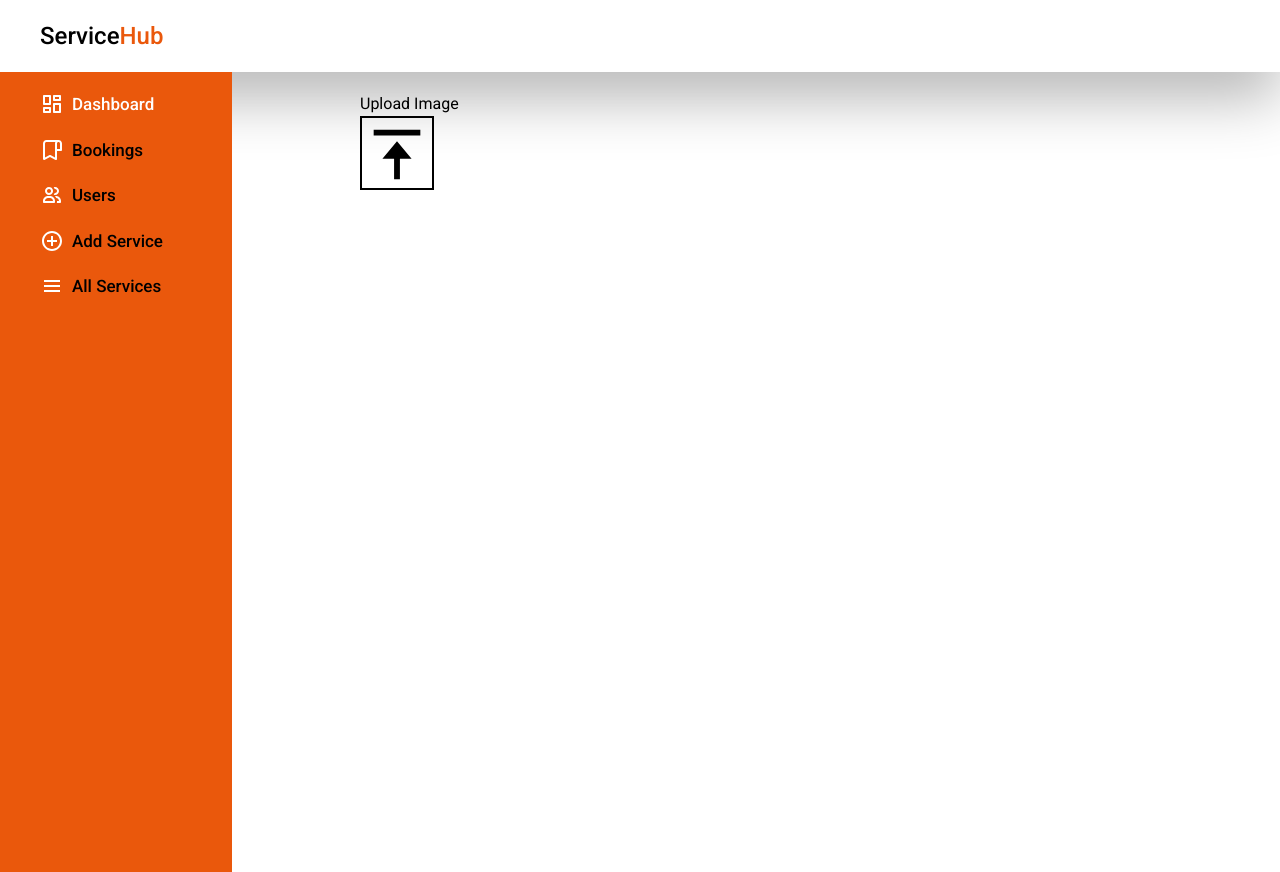
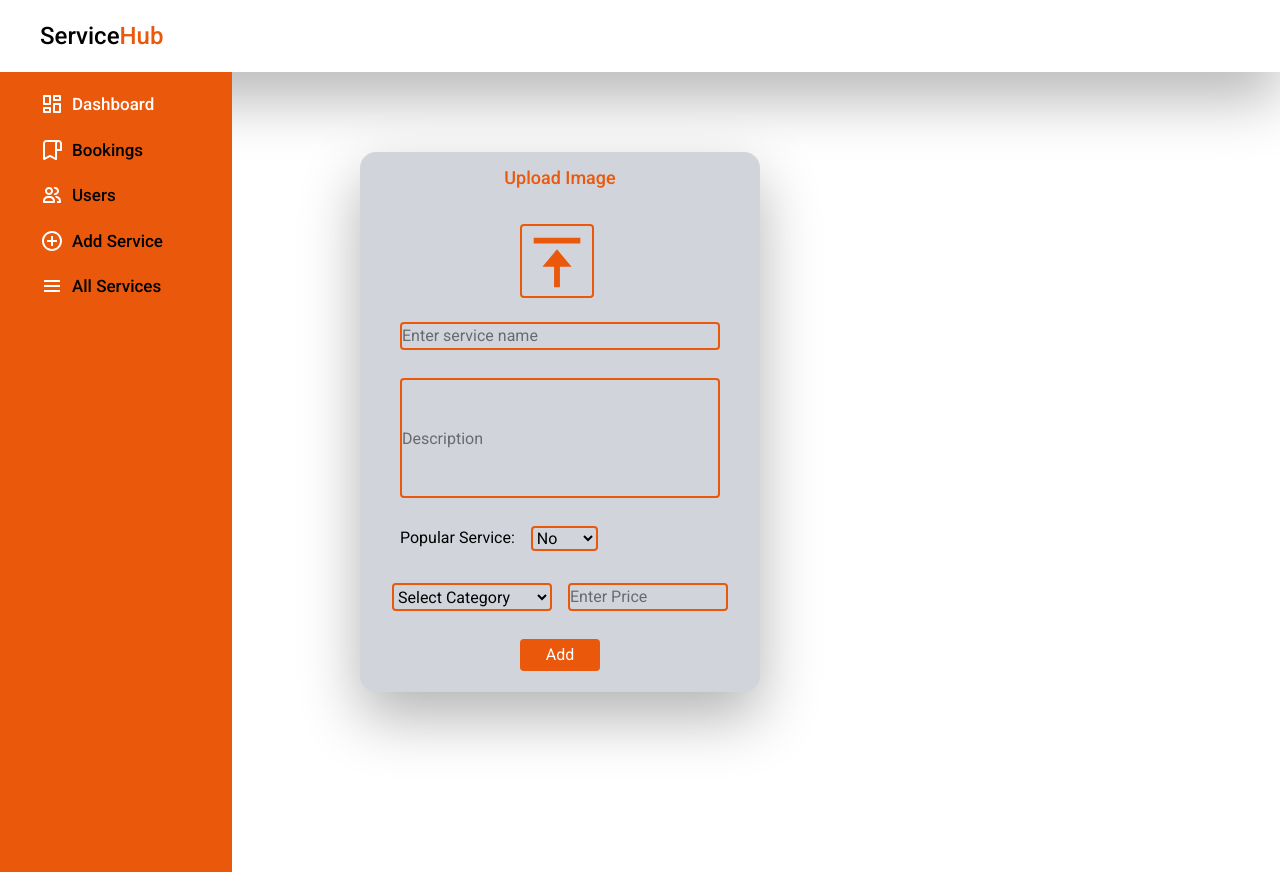
Before and after one commit to safeer234/service-management-system, a React (Vite) app in the folder client/sms-app/: page /admin/addService in a window 1280 px wide. Built offline with nearby package versions, Linux system fonts and the light colour scheme.

Commit message:
fixed client

```diff
--- a/client/sms-app/src/admin/pages/AddService.jsx
+++ b/client/sms-app/src/admin/pages/AddService.jsx
@@ -1,24 +1,166 @@
-import React from 'react'
+import React, { useState } from 'react'
+import axios from "axios";
+function AddService() {
 
-function AddService() {
+  const [error, setError] = useState("");
+  const [formData, setFormData] = useState({
+    image:"",
+    name:"",
+    description:"",
+    price:"",
+    category:"",
+    isPopular:"false"
+  })
+
+  const handleData = async(e) => {
+    e.preventDefault();
+     if (!formData.image) {
+    setError("Image is required");
+    return;
+  }
+
+  if (!formData.name || !formData.description || !formData.category || !formData.price) {
+    setError("All fields are required");
+    return;
+  }
+
+   try {
+    const data = new FormData();
+
+    data.append("image", formData.image);
+    data.append("name", formData.name);
+    data.append("description", formData.description);
+    data.append("price", formData.price);
+    data.append("category", formData.category);
+    data.append("isPopular", formData.isPopular === "true");
+
+console.log(formData.image);
+    await axios.post(
+      "https://service-management-system-hj06.onrender.com/api/services/create",
+      data,
+
+        {withCredentials: true,}
+
+    );
+
+  } catch (err) {
+    setError(err.response?.data?.message || "adding failed");
+  }
+  }
+
+  const handleChange = (e) => {
+  setFormData({
+    ...formData,
+    [e.target.name]: e.target.value,
+  });
+};
+
   return (
-    <div className='bg-[]  py-5'>
-      <form action="">
+    <div className='bg-[]  py-20'>
+      <form className='bg-[#d1d5db] rounded-2xl  shadow-[0_25px_60px_rgba(0,0,0,0.3)] w-100 h-135 text-center' onSubmit={handleData}  action="">
 
         {/* upload div */}
-        <div>
-            <h3>Upload Image</h3>
+        <div className='mb-6 '>
+            <h3 className='mb-5 py-3 text-[#ea580c] text-lg font-medium'>Upload Image</h3>
              <label htmlFor="image">
-                      <svg className='border-2' xmlns="http://www.w3.org/2000/svg" width="74" height="74"
-fill="currentColor" viewBox="0 0 24 24" >
+                      <svg className='border-2 border-[#ea580c] rounded ml-40' xmlns="http://www.w3.org/2000/svg" width="74" height="74"
+fill="#ea580c" viewBox="0 0 24 24" >
 
 <path d="M4 4h16v2H4zm8 4-5 6h4v7h2v-7h4z"></path>
 </svg>
             </label>
-            <input type="file" id='image'hidden required />
+            <input
+            type="file"
+            name="image"
+
+            onChange={(e)=>setFormData({...formData,image:e.target.files[0]})}
+             id='image'
+             hidden
+               />
 
 
         </div>
+
+        {/* name div */}
+
+        <div className='mb-7'>
+
+          <input
+          type="text"
+          name='name'
+          value={formData.name}
+          onChange={handleChange}
+           placeholder='Enter service name'
+            className=' w-80 border-[#ea580c]  border-2 rounded' />
+
+        </div>
+
+        {/* description div */}
+        <div className='mb-7'>
+           <input
+           type="text"
+           name='description'
+           value={formData.description}
+           onChange={handleChange}
+            placeholder='Description'
+             className='border-[#ea580c]  border-2 w-80 h-30 rounded' />
+
+        </div>
+
+        {/* popular div */}
+        <div className='flex gap-4 mb-8 px-10'>
+          <label htmlFor="radio">
+            Popular Service:
+          </label>
+          <select className='border-[#ea580c]   border-2 rounded' value={formData.isPopular} onChange={handleChange} name="isPopular" id="">
+            <option value="">select</option>
+            <option value="true">Yes</option>
+            <option value="false">No</option>
+
+          </select>
+
+        </div>
+
+        {/* category and price div */}
+
+        <div className='flex gap-4 mb-7 px-8'>
+
+          {/* category div */}
+
+         <select
+  name="category"
+  value={formData.category}
+  onChange={handleChange}
+  className="border-[#ea580c] border-2 w-40 rounded"
+>
+  <option value="">Select Category</option>
+  <option value="Plumbing">Plumbing</option>
+  <option value="Electrical">Electrical</option>
+  <option value="Cleaning">Cleaning</option>
+  <option value="Painting">Painting</option>
+  <option value="Carpentry">Carpentry</option>
+  <option value="AC Repair">AC Repair</option>
+  <option value="Other">Other</option>
+</select>
+
+          <input
+          type="number"
+          name='price'
+          value={formData.price}
+          onChange={handleChange}
+           className='border-[#ea580c]  border-2 w-40 rounded'
+           placeholder='Enter Price' />
+
+
+        </div>
+
+        <div>
+          <button className='bg-[#ea580c] w-20 h-8 text-white rounded'>Add</button>
+        </div>
+
+                        {error && (
+  <p className="text-red-500 text-center mt-2">{error}</p>
+)}
 
 
 
--- a/client/sms-app/src/client/components/common/Navbar.jsx
+++ b/client/sms-app/src/client/components/common/Navbar.jsx
@@ -50,11 +50,11 @@ function Navbar() {
 
             ):(
                 <ul className='flex gap-3 items-center'>
-                   <div><Link to="/cart"></Link><svg  xmlns="http://www.w3.org/2000/svg" width="24" height="24"
+                   <div><Link to="/cart"><svg  xmlns="http://www.w3.org/2000/svg" width="24" height="24"
 fill="#ea580c" viewBox="0 0 24 24" >
 
 <path d="M21 6H7.05L5.94 2.68A1 1 0 0 0 4.99 2h-3v2h2.28l3.54 10.63A2 2 0 0 0 9.71 16h7.59a2 2 0 0 0 1.87-1.3l2.76-7.35c.11-.31.07-.65-.11-.92A1 1 0 0 0 21 6m-3.69 8H9.72l-2-6h11.84zM10 18a2 2 0 1 0 0 4 2 2 0 1 0 0-4m7 0a2 2 0 1 0 0 4 2 2 0 1 0 0-4"></path>
-</svg></div>
+</svg></Link></div>
                    <Link to="/auth/login"> <li onClick={()=>{dispatch(logout())}} className='font-medium border-2 border-[#ea580c] rounded-3xl flex justify-center items-center w-20 h-8 text-[#ea580c] cursor-pointer hover:scale-104 transition duration-300'>Logout</li></Link>
                 </ul>
 
```
